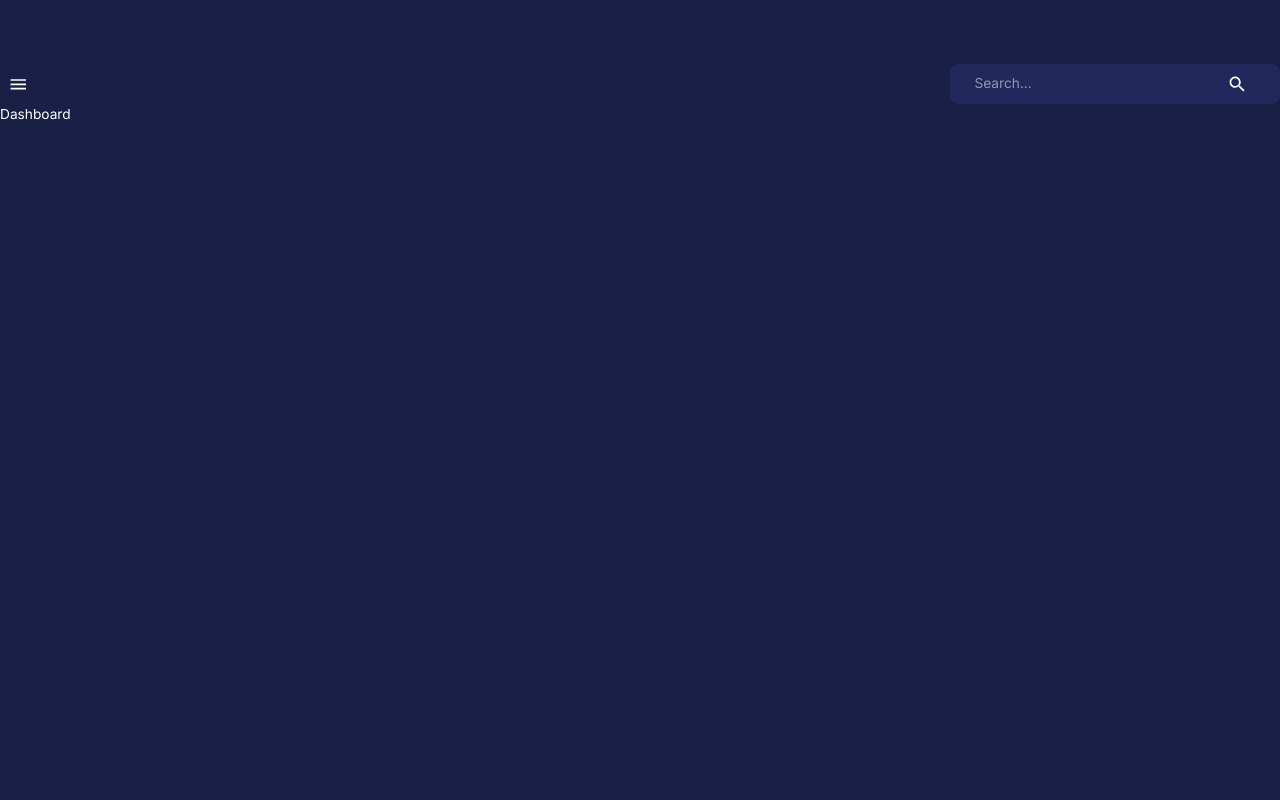
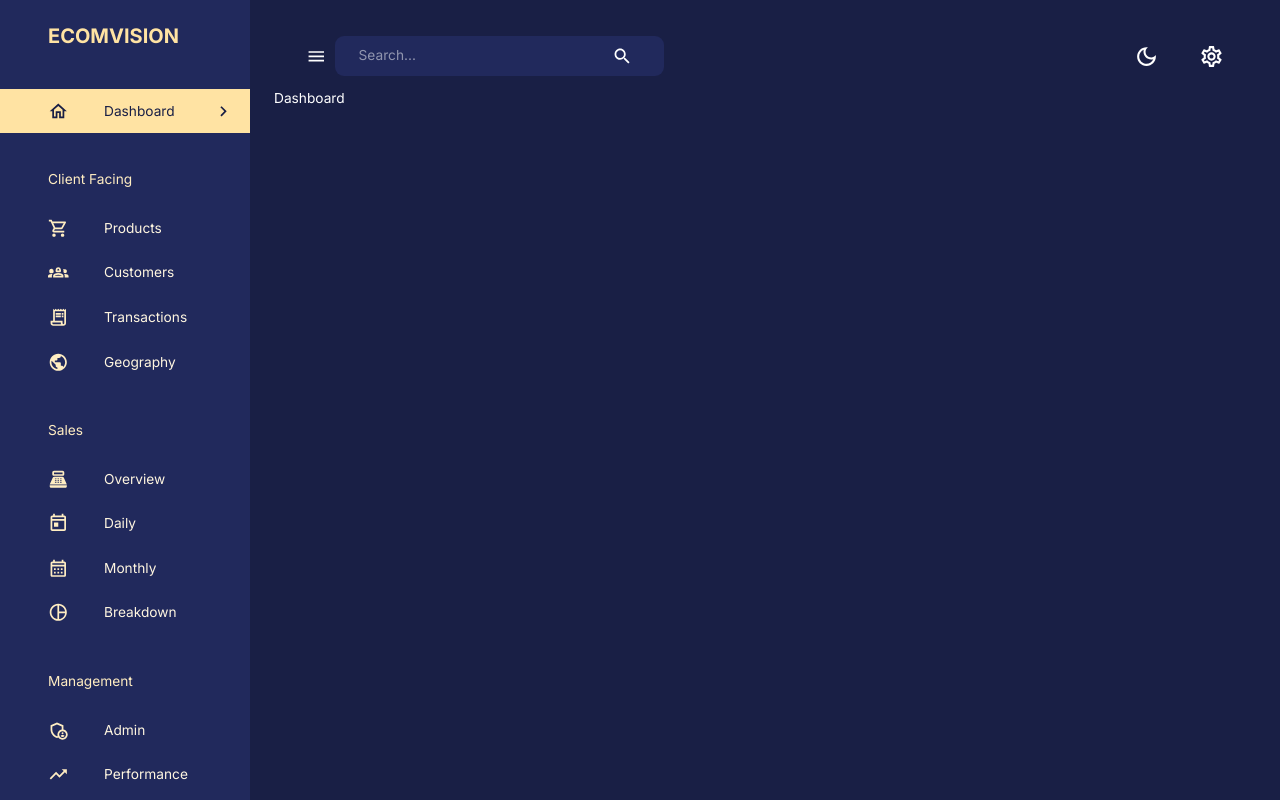
Before and after one commit to zhangwj0520/react-admin-dashboard-20221227, a React (Create React App) app in the folder client/: page /dashboard in a window 1280 px wide. Built offline with nearby package versions, Linux system fonts and the light colour scheme.

Commit message:
add transition

```diff
--- a/client/src/components/Navbar.jsx
+++ b/client/src/components/Navbar.jsx
@@ -13,8 +13,12 @@ import { setMode } from '@/state'
 import profileImage from '@/assets/profile.jpeg'
 import { useTheme } from '@emotion/react'
 import { AppBar, IconButton, InputBase, Toolbar } from '@mui/material'
+import PropTypes from 'prop-types'
 
-const Navbar = () => {
+const Navbar = ({
+  isSidebarOpen,
+  setIsSidebarOpen
+}) => {
   const dispatch = useDispatch()
   const theme = useTheme()
   return (
@@ -25,10 +29,10 @@ const Navbar = () => {
         boxShadow: 'none'
       }}
     >
-      <Toolbar sx={{ justifyContent: 'space-between' }}></Toolbar>
+      <Toolbar sx={{ justifyContent: 'space-between' }}>
         {/* LEFT SIDE */}
         <FlexBetween>
-        <IconButton onClick={() => console.log('open/close sidebar')}>
+          <IconButton onClick={() => setIsSidebarOpen(!isSidebarOpen)}>
             <MenuIcon />
           </IconButton>
           <FlexBetween
@@ -43,8 +47,25 @@ const Navbar = () => {
             </IconButton>
           </FlexBetween>
         </FlexBetween>
+        {/* RIGHT SIDE */}
+        <FlexBetween gap='1.5rem'>
+          <IconButton onClick={() => dispatch(setMode())}>
+            {theme.palette.mode === 'dart'
+              ? <DarkModeOutlined sx={{ fontSize: '25px' }} />
+              : <DarkModeOutlined sx={{ fontSize: '25px' }} />}
+          </IconButton>
+          <IconButton>
+            <SettingsOutlined sx={{ fontSize: '25px' }} />
+          </IconButton>
+        </FlexBetween>
+      </Toolbar>
     </AppBar>
   )
 }
 
+Navbar.propTypes = {
+  isSidebarOpen: PropTypes.bool.isRequired,
+  setIsSidebarOpen: PropTypes.func.isRequired
+}
+
 export default Navbar
--- /dev/null
+++ b/client/src/components/Sidebar.jsx
@@ -0,0 +1,184 @@
+import { Box, Drawer, IconButton, List, ListItem, ListItemButton, ListItemIcon, ListItemText, Typography, useTheme } from '@mui/material'
+import {
+  ChevronLeft, HomeOutlined, ShoppingCartOutlined, Groups2Outlined, ReceiptLongOutlined,
+  PublicOutlined, PointOfSaleOutlined, TodayOutlined, CalendarMonthOutlined, PieChartOutlined,
+  AdminPanelSettingsOutlined, TrendingUpOutlined
+  , ChevronRightOutlined
+} from '@mui/icons-material'
+import { useEffect, useState } from 'react'
+import { useLocation, useNavigate } from 'react-router-dom'
+import FlexBetween from './FlexBetween'
+import PropTypes from 'prop-types'
+import profileImage from '@/assets/profile.jpeg'
+
+const navItems = [
+  {
+    text: 'Dashboard',
+    icon: <HomeOutlined />
+  },
+  {
+    text: 'Client Facing',
+    icon: null
+  },
+  {
+    text: 'Products',
+    icon: <ShoppingCartOutlined />
+  },
+  {
+    text: 'Customers',
+    icon: <Groups2Outlined />
+  },
+  {
+    text: 'Transactions',
+    icon: <ReceiptLongOutlined />
+  },
+  {
+    text: 'Geography',
+    icon: <PublicOutlined />
+  },
+  {
+    text: 'Sales',
+    icon: null
+  },
+  {
+    text: 'Overview',
+    icon: <PointOfSaleOutlined />
+  },
+  {
+    text: 'Daily',
+    icon: <TodayOutlined />
+  },
+  {
+    text: 'Monthly',
+    icon: <CalendarMonthOutlined />
+  },
+  {
+    text: 'Breakdown',
+    icon: <PieChartOutlined />
+  },
+  {
+    text: 'Management',
+    icon: null
+  },
+  {
+    text: 'Admin',
+    icon: <AdminPanelSettingsOutlined />
+  },
+  {
+    text: 'Performance',
+    icon: <TrendingUpOutlined />
+  }
+]
+
+const Sidebar = ({
+  drawerWidth,
+  isSidebarOpen,
+  setIsSidebarOpen,
+  isNonMobile
+}) => {
+  const { pathname } = useLocation()
+  const [active, setActive] = useState('')
+  const navigate = useNavigate()
+  const theme = useTheme()
+
+  useEffect(() => {
+    setActive(pathname.substring(1))
+  }, [pathname])
+
+  return (
+    <Box>
+      <Drawer
+        anchor='left'
+        onClose={() => setIsSidebarOpen(false)}
+        open={isSidebarOpen}
+        sx={{
+          width: drawerWidth,
+          '& .MuiDrawer-paper': {
+            color: theme.palette.secondary[200],
+            backgroundColor: theme.palette.background.alt,
+            boxSixing: 'border-box',
+            borderWidth: isNonMobile ? 0 : '2px',
+            width: drawerWidth,
+            transition: 'width 0.3s cubic-bezier(0.2, 0, 0, 1) 0s'
+          }
+        }}
+        variant="persistent"
+      >
+        <Box width="100%">
+          <Box m="1.5rem 2rem 2rem 3rem">
+            <FlexBetween color={theme.palette.secondary.main}>
+              <Box alignItems="center" display="flex" gap='0.5rem'>
+                <Typography fontWeight="bold" variant='h4'>
+                  ECOMVISION
+                </Typography>
+              </Box>
+              {!isNonMobile &&
+              <IconButton onClick={() => setIsSidebarOpen(!isSidebarOpen)}>
+                <ChevronLeft></ChevronLeft>
+              </IconButton>}
+            </FlexBetween>
+          </Box>
+          <List>
+            {navItems.map(({ text, icon }) => {
+              if (!icon) {
+                return (
+                  <Typography key={text} sx={{ m: '2.25rem 0 1rem 3rem' }}>
+                    {text}
+                  </Typography>
+                )
+              }
+              const lcText = text.toLowerCase()
+
+              return (
+                <ListItem disablePadding key={text}>
+                  <ListItemButton
+                    onClick={() => {
+                      navigate(`/${lcText}`)
+                      setActive(lcText)
+                    }}
+                    sx={{
+                      backgroundColor:
+                          active === lcText
+                            ? theme.palette.secondary[300]
+                            : 'transparent',
+                      color:
+                          active === lcText
+                            ? theme.palette.primary[600]
+                            : theme.palette.secondary[100]
+                    }}
+                  >
+                    <ListItemIcon
+                      sx={{
+                        ml: '2rem',
+                        color:
+                            active === lcText
+                              ? theme.palette.primary[600]
+                              : theme.palette.secondary[200]
+                      }}
+                    >
+                      {icon}
+                    </ListItemIcon>
+                    <ListItemText primary={text} />
+                    {active === lcText && (
+                    <ChevronRightOutlined sx={{ ml: 'auto' }} />
+                    )}
+                  </ListItemButton>
+                </ListItem>
+              )
+            })}
+          </List>
+
+        </Box>
+      </Drawer>
+    </Box>
+  )
+}
+Sidebar.propTypes = {
+  drawerWidth: PropTypes.string.isRequired,
+  isSidebarOpen: PropTypes.bool.isRequired,
+  setIsSidebarOpen: PropTypes.func.isRequired,
+  isNonMobile: PropTypes.bool.isRequired
+}
+// https://zh-hans.reactjs.org/docs/typechecking-with-proptypes.html
+
+export default Sidebar
--- a/client/src/scenes/layout/index.jsx
+++ b/client/src/scenes/layout/index.jsx
@@ -1,16 +1,66 @@
-import { useState } from 'react'
+import { useEffect, useState } from 'react'
+import { styled } from '@mui/material/styles'
 import { Box, useMediaQuery } from '@mui/material'
 import { Outlet } from 'react-router-dom'
 import { useSelector } from 'react-redux'
 import Navbar from '@/components/Navbar'
+import Sidebar from '@/components/Sidebar'
+
+const drawerWidth = '250px'
+
+const Main = styled('main', { shouldForwardProp: (prop) => prop !== 'open' })(
+  ({ theme, open, type }) => {
+    console.log('type =>  ', type)
+    return ({
+      flexGrow: 1,
+      padding: theme.spacing(3),
+      transition: theme.transitions.create('margin', {
+        easing: theme.transitions.easing.sharp,
+        duration: theme.transitions.duration.leavingScreen
+      }),
+      marginLeft: type === 'pc' ? `-${drawerWidth}` : 0,
+      ...(open && {
+        transition: theme.transitions.create('margin', {
+          easing: theme.transitions.easing.easeOut,
+          duration: theme.transitions.duration.enteringScreen
+        }),
+        marginLeft: 0
+      })
+    })
+  }
+)
 
 const Layout = () => {
+  const isNonMobile = useMediaQuery('(min-width:600px)')
+  const [isSidebarOpen, setIsSidebarOpen] = useState(isNonMobile)
+
+  useEffect(() => {
+    console.log('isNonMobile =>  ', isNonMobile)
+    setIsSidebarOpen(isNonMobile)
+  }, [isNonMobile])
+
   return (
-    <Box heigt="100%" width="100%" >
-      <Box>
-        <Navbar />
-        <Outlet />
-      </Box>
+    <Box
+      display={isNonMobile ? 'flex' : 'block'}
+      heigt='100%'
+      width="100%"
+    >
+      <Sidebar
+        drawerWidth={drawerWidth}
+        isNonMobile={isNonMobile}
+        isSidebarOpen={isSidebarOpen}
+        setIsSidebarOpen={setIsSidebarOpen}
+      />
+      <Main open={isSidebarOpen} type={isNonMobile ? 'pc' : 'mobile'} >
+        <Box >
+          <Navbar
+            isSidebarOpen={isSidebarOpen}
+            setIsSidebarOpen={setIsSidebarOpen}
+          />
+          <Outlet />
+        </Box>
+      </Main>
+
     </Box>
   )
 }
--- a/client/src/theme.js
+++ b/client/src/theme.js
@@ -1,139 +1,139 @@
 // color design tokens export
 export const tokensDark = {
   grey: {
-      0: "#ffffff", // manually adjusted
-      10: "#f6f6f6", // manually adjusted
-      50: "#f0f0f0", // manually adjusted
-      100: "#e0e0e0",
-      200: "#c2c2c2",
-      300: "#a3a3a3",
-      400: "#858585",
-      500: "#666666",
-      600: "#525252",
-      700: "#3d3d3d",
-      800: "#292929",
-      900: "#141414",
-      1000: "#000000", // manually adjusted
+    0: '#ffffff', // manually adjusted
+    10: '#f6f6f6', // manually adjusted
+    50: '#f0f0f0', // manually adjusted
+    100: '#e0e0e0',
+    200: '#c2c2c2',
+    300: '#a3a3a3',
+    400: '#858585',
+    500: '#666666',
+    600: '#525252',
+    700: '#3d3d3d',
+    800: '#292929',
+    900: '#141414',
+    1000: '#000000' // manually adjusted
   },
   primary: {
     // blue
-      100: "#d3d4de",
-      200: "#a6a9be",
-      300: "#7a7f9d",
-      400: "#4d547d",
-      500: "#21295c",
-      600: "#191F45", // manually adjusted
-      700: "#141937",
-      800: "#0d1025",
-      900: "#070812",
+    100: '#d3d4de',
+    200: '#a6a9be',
+    300: '#7a7f9d',
+    400: '#4d547d',
+    500: '#21295c',
+    600: '#191F45', // manually adjusted
+    700: '#141937',
+    800: '#0d1025',
+    900: '#070812'
   },
   secondary: {
     // yellow
-      50: "#f0f0f0", // manually adjusted
-      100: "#fff6e0",
-      200: "#ffedc2",
-      300: "#ffe3a3",
-      400: "#ffda85",
-      500: "#ffd166",
-      600: "#cca752",
-      700: "#997d3d",
-      800: "#665429",
-      900: "#332a14",
-    },
-  };
+    50: '#f0f0f0', // manually adjusted
+    100: '#fff6e0',
+    200: '#ffedc2',
+    300: '#ffe3a3',
+    400: '#ffda85',
+    500: '#ffd166',
+    600: '#cca752',
+    700: '#997d3d',
+    800: '#665429',
+    900: '#332a14'
+  }
+}
 
 // function that reverses the color palette
-  function reverseTokens(tokensDark) {
-    const reversedTokens = {};
+function reverseTokens (tokensDark) {
+  const reversedTokens = {}
   Object.entries(tokensDark).forEach(([key, val]) => {
-      const keys = Object.keys(val);
-      const values = Object.values(val);
-      const length = keys.length;
-      const reversedObj = {};
+    const keys = Object.keys(val)
+    const values = Object.values(val)
+    const length = keys.length
+    const reversedObj = {}
     for (let i = 0; i < length; i++) {
-        reversedObj[keys[i]] = values[length - i - 1];
+      reversedObj[keys[i]] = values[length - i - 1]
     }
-      reversedTokens[key] = reversedObj;
-    });
-    return reversedTokens;
+    reversedTokens[key] = reversedObj
+  })
+  return reversedTokens
 }
-  export const tokensLight = reverseTokens(tokensDark);
+export const tokensLight = reverseTokens(tokensDark)
 
 // mui theme settings
 export const themeSettings = (mode) => {
   return {
     palette: {
-        mode: mode,
-        ...(mode === "dark"
+      mode,
+      ...(mode === 'dark'
         ? {
             // palette values for dark mode
             primary: {
               ...tokensDark.primary,
               main: tokensDark.primary[400],
-                light: tokensDark.primary[400],
+              light: tokensDark.primary[400]
             },
             secondary: {
               ...tokensDark.secondary,
-                main: tokensDark.secondary[300],
+              main: tokensDark.secondary[300]
             },
             neutral: {
               ...tokensDark.grey,
-                main: tokensDark.grey[500],
+              main: tokensDark.grey[500]
             },
             background: {
               default: tokensDark.primary[600],
-                alt: tokensDark.primary[500],
-              },
+              alt: tokensDark.primary[500]
+            }
           }
         : {
             // palette values for light mode
             primary: {
               ...tokensLight.primary,
               main: tokensDark.grey[50],
-                light: tokensDark.grey[100],
+              light: tokensDark.grey[100]
             },
             secondary: {
               ...tokensLight.secondary,
               main: tokensDark.secondary[600],
-                light: tokensDark.secondary[700],
+              light: tokensDark.secondary[700]
             },
             neutral: {
               ...tokensLight.grey,
-                main: tokensDark.grey[500],
+              main: tokensDark.grey[500]
             },
             background: {
               default: tokensDark.grey[0],
-                alt: tokensDark.grey[50],
-              },
-            }),
+              alt: tokensDark.grey[50]
+            }
+          })
     },
     typography: {
-        fontFamily: ["Inter", "sans-serif"].join(","),
+      fontFamily: ['Inter', 'sans-serif'].join(','),
       fontSize: 12,
       h1: {
-          fontFamily: ["Inter", "sans-serif"].join(","),
-          fontSize: 40,
+        fontFamily: ['Inter', 'sans-serif'].join(','),
+        fontSize: 40
       },
       h2: {
-          fontFamily: ["Inter", "sans-serif"].join(","),
-          fontSize: 32,
+        fontFamily: ['Inter', 'sans-serif'].join(','),
+        fontSize: 32
       },
       h3: {
-          fontFamily: ["Inter", "sans-serif"].join(","),
-          fontSize: 24,
+        fontFamily: ['Inter', 'sans-serif'].join(','),
+        fontSize: 24
       },
       h4: {
-          fontFamily: ["Inter", "sans-serif"].join(","),
-          fontSize: 20,
+        fontFamily: ['Inter', 'sans-serif'].join(','),
+        fontSize: 20
       },
       h5: {
-          fontFamily: ["Inter", "sans-serif"].join(","),
-          fontSize: 16,
+        fontFamily: ['Inter', 'sans-serif'].join(','),
+        fontSize: 16
       },
       h6: {
-          fontFamily: ["Inter", "sans-serif"].join(","),
-          fontSize: 14,
-        },
-      },
-    };
-  };
+        fontFamily: ['Inter', 'sans-serif'].join(','),
+        fontSize: 14
+      }
+    }
+  }
+}
```
Also changed, not shown: client/src/index.js (+12 -12 lines), client/.eslintrc.js, client/src/scenes/layout/a.jsx (added). Lines whose indentation alone changed are shown as unchanged.
